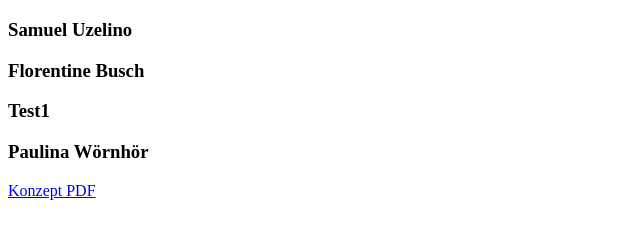
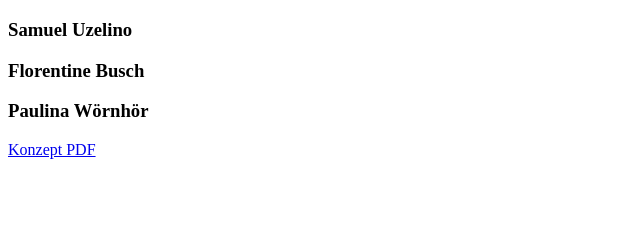
Before and after one commit to twoseasonstyrol/twoseasonstyrol, a plain HTML site: page index.html in a window 1280 px wide. Shown: the part 61-300 px from the top of the page, without its empty margins (0-640 px from the left). Drawn offline with Linux system fonts and the light colour scheme.

Commit message:
remove Test1 from team members list in index.html

```diff
--- a/index.html
+++ b/index.html
@@ -6,7 +6,6 @@
 <!-- Teammitglieder -->
 <h3>Samuel Uzelino</h3>
 <h3>Florentine Busch</h3>
-<h3>Test1</h3>
 <h3>Paulina Wörnhör</h3>
 
 <!-- einem Link auf konzept.pdf -->
```
